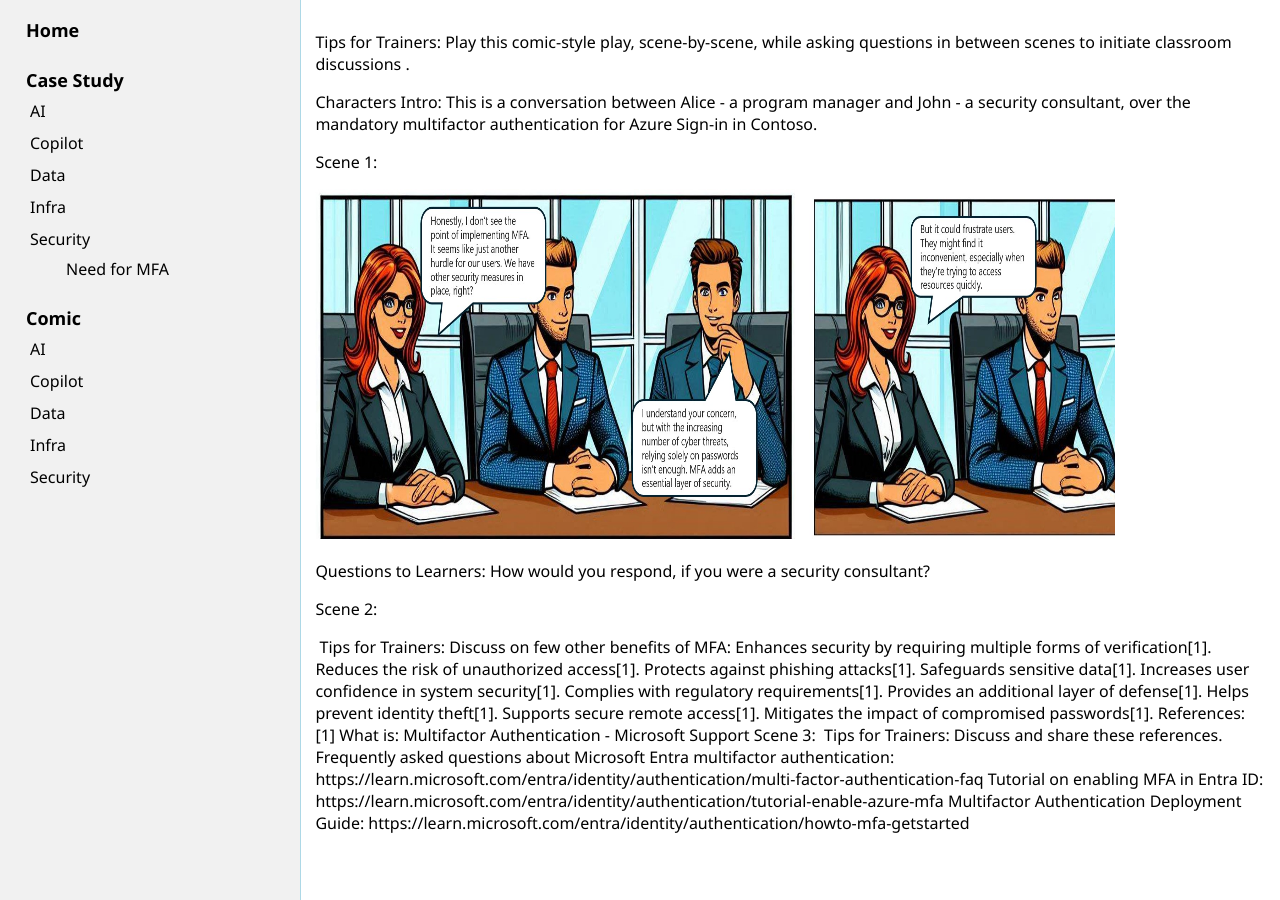
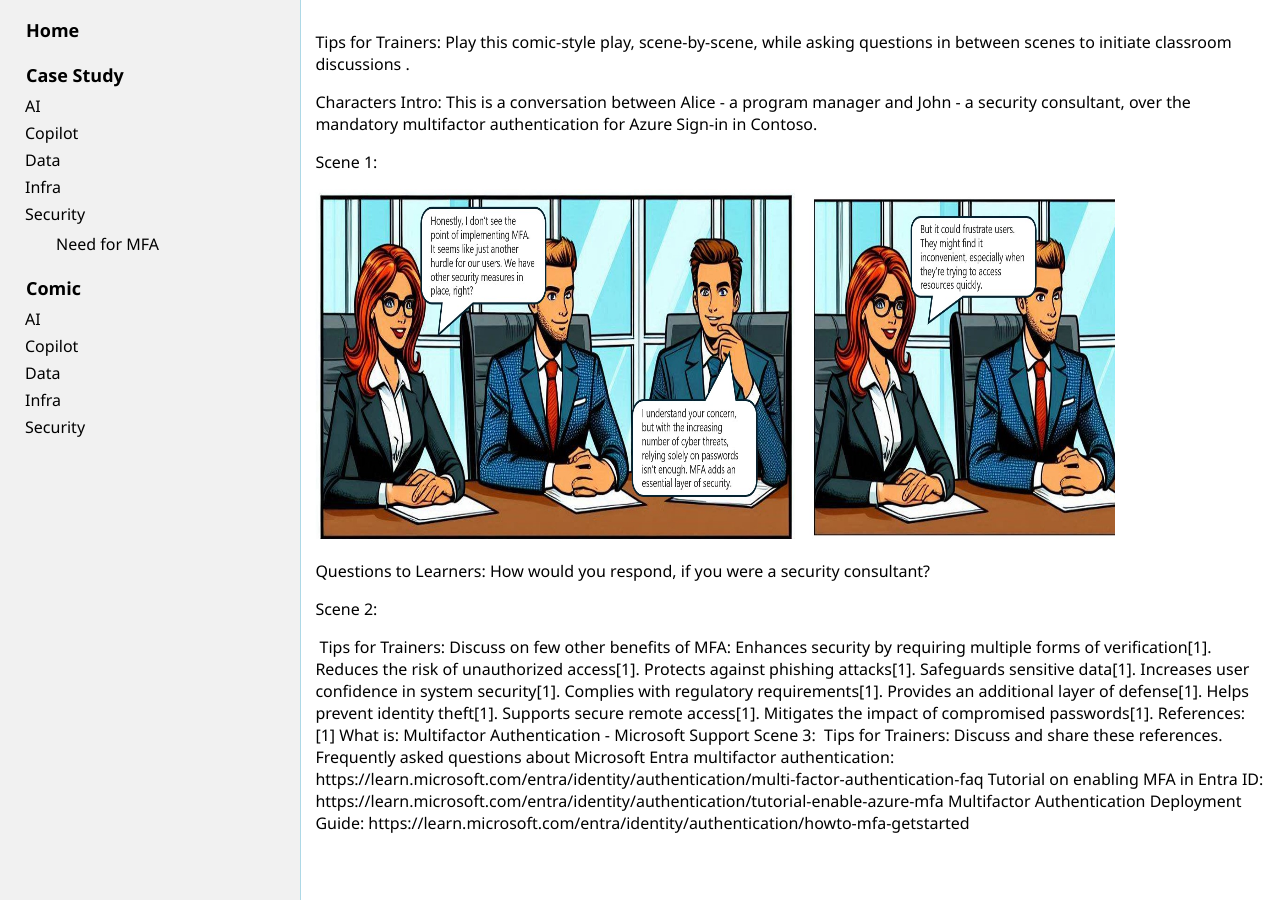
Before and after one commit to julietrajan/demo1, a Jekyll site: the page built from project-files/folder1/article1.md, in a window 1280 px wide. Built offline with Jekyll 4.4.1, drawn with Linux system fonts in a browser that asks for light colours.

Commit message:
Update style.css

```diff
--- a/assets/css/style.css
+++ b/assets/css/style.css
@@ -31,7 +31,7 @@
     width: 100%;
 }
 li {
-    margin-bottom: 10px; /* Add spacing between items */
+    margin-bottom: 5px; /* Add spacing between items */
 }
 li a {
     display: block;
@@ -39,12 +39,9 @@
     padding: 8px 16px;
     text-decoration: none;
 }
-li a:hover {
-    background-color: #555;
-    color: white;
-}
+
 li > ul {
-    padding-left: 20px; /* Add padding to submenus */
+    padding-left: 15px; /* Add padding to submenus */
 }
 li > a {
     font-size: 16px; /* Default font size */
```
